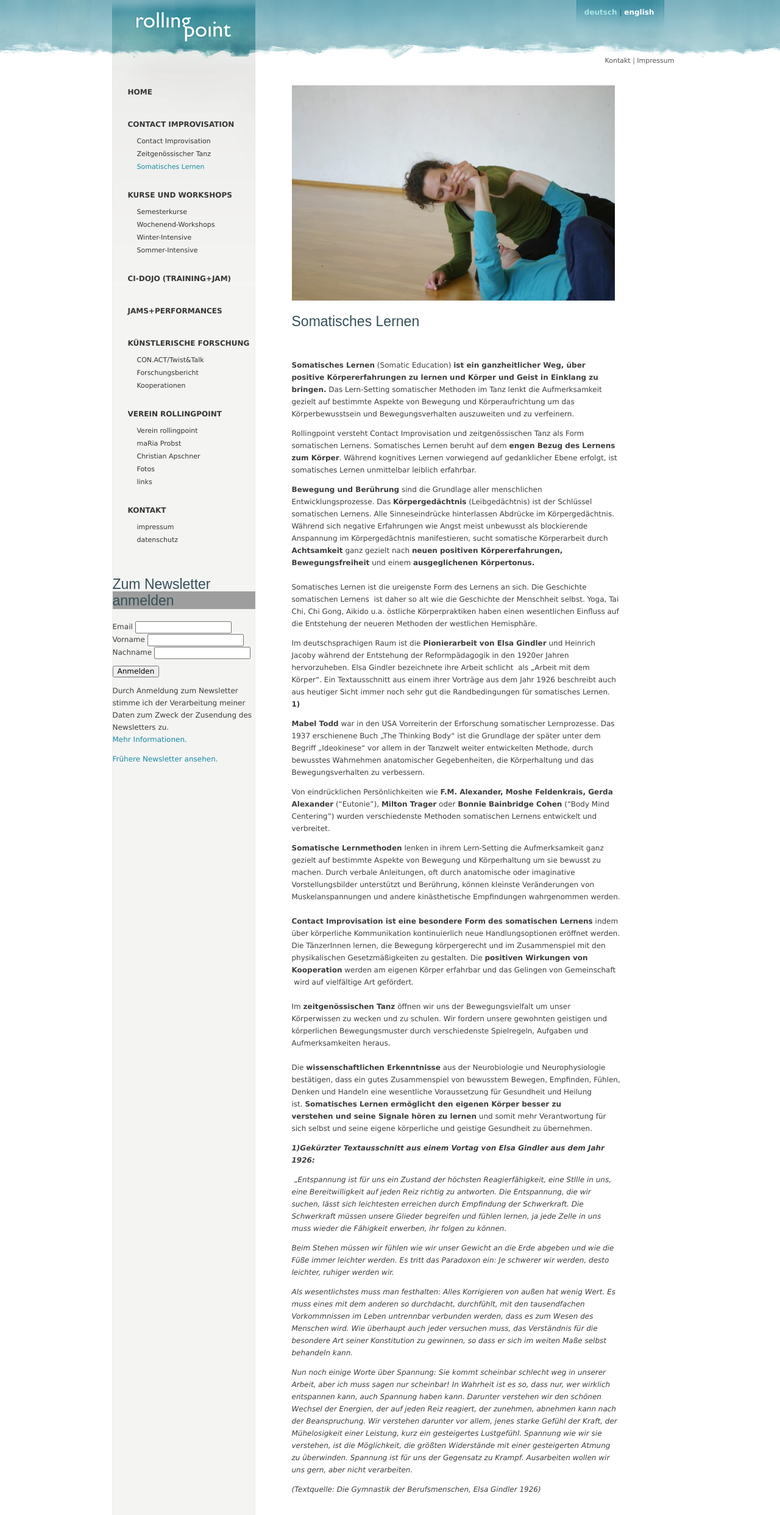
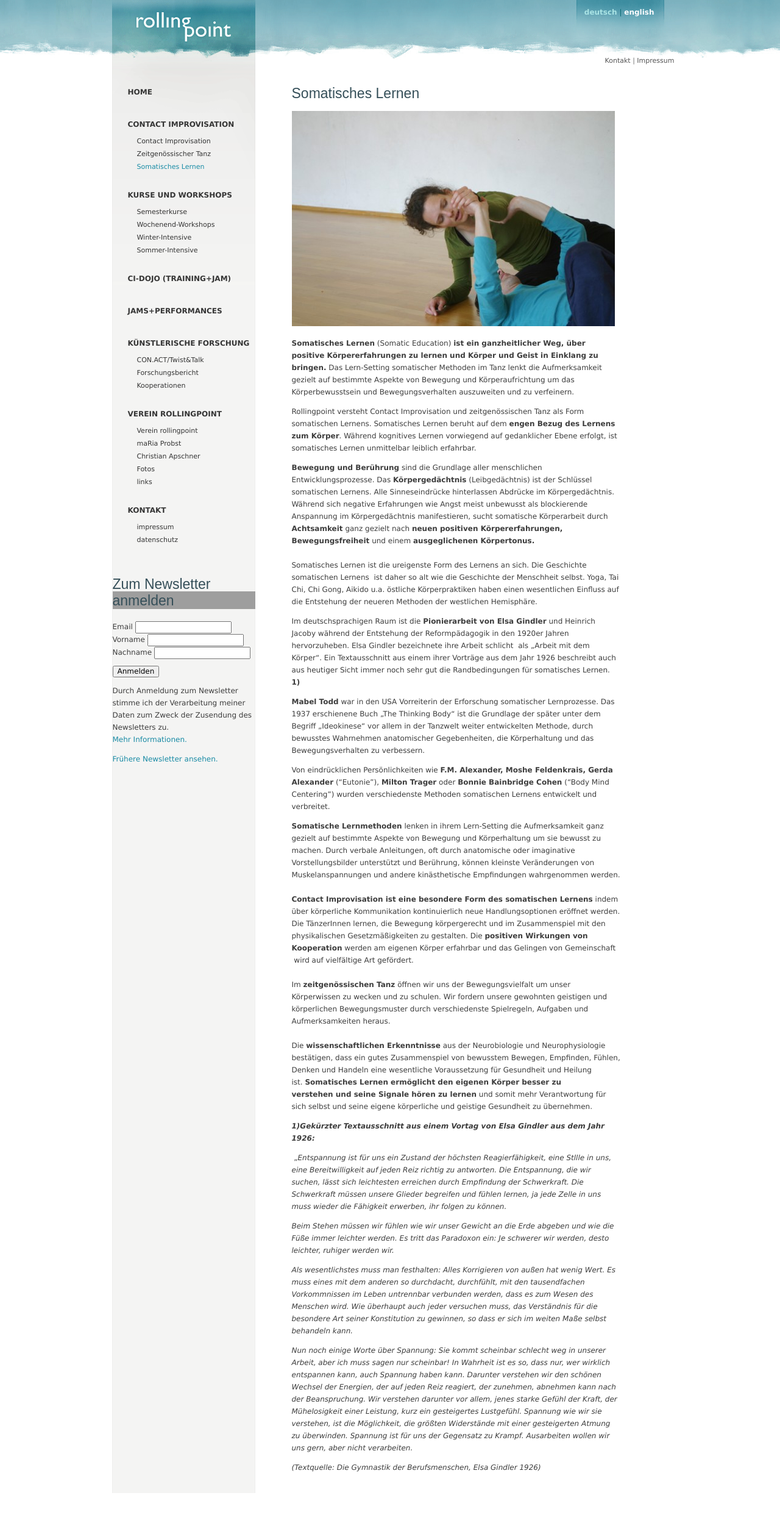
Before and after one commit to manulari/rollingpointat, a Jekyll site: the page built from _all_pages/somatics.md, in a window 1280 px wide. Shown: the whole page at 61% size. Built offline with Jekyll 4.4.1, drawn with Linux system fonts in a browser that asks for light colours; comment, search, counter and statistics services are not loaded; after the commit the page ends 2449 px from its top, so only the background shows below that; grey boxes are pictures that could not be loaded.

Commit message:
Update page “somatics”

```diff
--- a/_all_pages/somatics.md
+++ b/_all_pages/somatics.md
@@ -2,11 +2,9 @@
 permalink: somatics
 title: Somatisches Lernen
 ---
-![](/assets/uploads/img_1706c__-_pho.jpg)
-
 # Somatisches Lernen
 
-![]()
+![](/assets/uploads/img_1706c__-_pho.jpg)
 
 **Somatisches Lernen** (Somatic Education) **ist ein ganzheitlicher Weg, über positive Körpererfahrungen zu lernen und Körper und Geist in Einklang zu bringen.** Das Lern-Setting somatischer Methoden im Tanz lenkt die Aufmerksamkeit gezielt auf bestimmte Aspekte von Bewegung und Körperaufrichtung um das Körperbewusstsein und Bewegungsverhalten auszuweiten und zu verfeinern.
 
```
